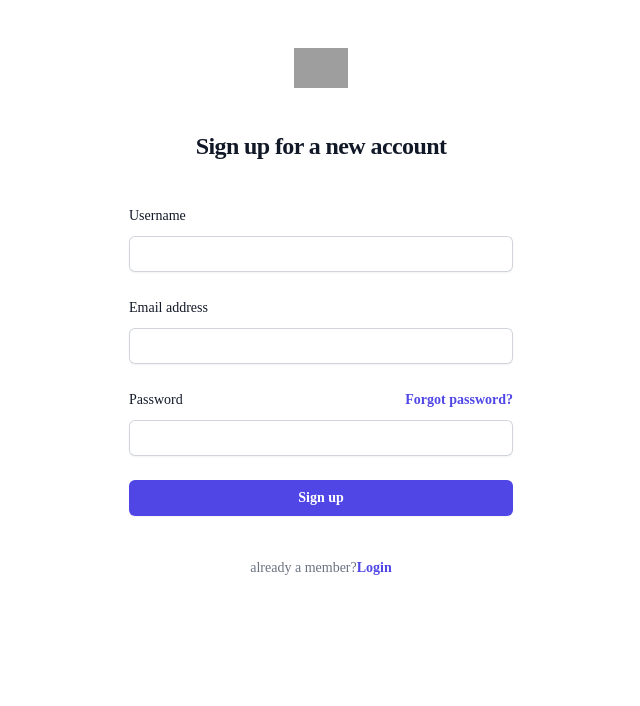
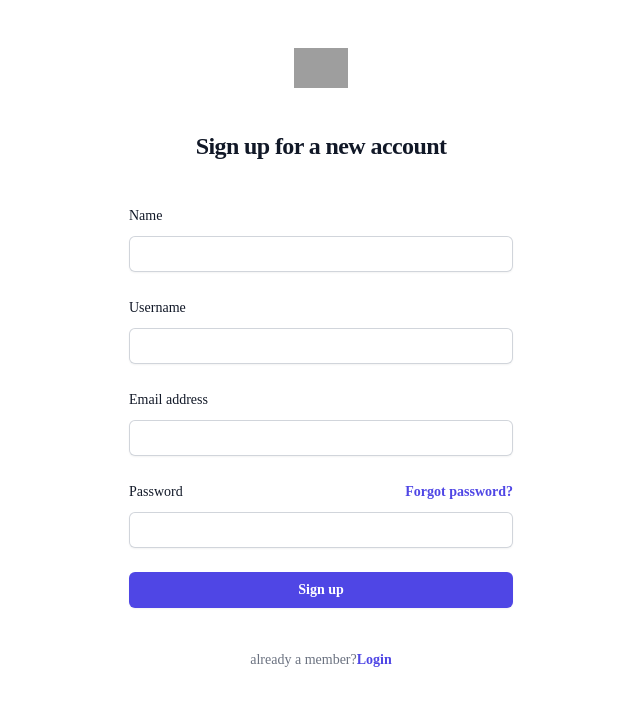
Before and after one commit to kaif-devv/Redux, a React (Vite) app: page /Redux/signup in a window 1280 px wide. Shown: the top 706 px of the page, without its empty margins (319-959 px from the left). Built offline with nearby package versions, Linux system fonts and the light colour scheme; grey boxes are pictures that could not be loaded.

Commit message:
Refactor Login and Nav components

```diff
--- a/src/components/Login.jsx
+++ b/src/components/Login.jsx
@@ -15,8 +15,9 @@ function Login() {
         account.createEmailSession(Lemail, Lpassword).then((response) => {
             console.log(response);
             if (response.$id) {
-            dispatch(login());
-            navigate('/Redux');
+                dispatch(login());
+                navigate('/Redux');
+
             }
         })
     }
--- a/src/components/Nav.jsx
+++ b/src/components/Nav.jsx
@@ -5,6 +5,7 @@ import { useSelector, useDispatch } from 'react-redux';
 import Error from './Error';
 import AddProduct from './AddProduct';
 import { useNavigate } from 'react-router-dom';
+import { account } from '../appwrite/appwriteConfig';
 
 
 function Nav() {
@@ -12,12 +13,21 @@ function Nav() {
   const count = useSelector((store) => store.basket.ammount);
   const authentication = useSelector((store) => store.basket.auth);
   const navigate = useNavigate(); // Moved useNavigate to the top level
+  const [name, setName] = React.useState('');
+  const infopromise = account.get();
+  infopromise.then((response) => {
+    console.log(response);
+    setName(response.name);
+  });
+
+
 
   useEffect(() => {
     if (!authentication) {
       navigate('/Redux/login');
     }
   }, [authentication, navigate]);
+
 
   function handleLogout() {
     try {
@@ -38,6 +48,7 @@ function Nav() {
     <>
       <div className="px-14 flex justify-between text-2xl font-semibold">
         <h1>HOME</h1>
+       <p className='text-xl'>Hello &nbsp; {name.slice(0,1).toUpperCase()}{name.slice(1).toLocaleLowerCase()}</p>
         <div>
           <div >
             <img className='h-10 w-10' src='https://cdn.iconscout.com/icon/free/png-512/free-cart-393-460366.png?f=webp&w=256' />
--- a/src/components/Signup.jsx
+++ b/src/components/Signup.jsx
@@ -4,6 +4,7 @@ import { account } from '../appwrite/appwriteConfig';
 import { useNavigate } from 'react-router-dom';
 function Signup() {
     const navigate = useNavigate();
+    const [Runame, setRuname] = useState('');
     const [Rname, setRname] = useState('');
     const [Remail, setRemail] = useState('');
     const [Rpassword, setRpassword] = useState('');
@@ -12,7 +13,7 @@ function Signup() {
         e.preventDefault();
         console.log('handleSignup called');
         try {
-            const response = await account.create(Rname,Remail,Rpassword,);
+            const response = await account.create(Runame,Remail,Rpassword,Rname);
             console.log('Signup response:', response);
             if(response.$id) navigate('/Redux/login');
         } catch (error) {
@@ -29,9 +30,15 @@ function Signup() {
                 <div className="mt-10 sm:mx-auto sm:w-full sm:max-w-sm">
                     <form className="space-y-6" onSubmit={handleSignup}>
                         <div>
-                            <label htmlFor="name" className="block text-sm font-medium leading-6 text-gray-900">Username</label>
+                            <label htmlFor="name" className="block text-sm font-medium leading-6 text-gray-900">Name</label>
                             <div className="mt-2 ">
                                 <input id="name" value={Rname} onChange={(e) => setRname(e.target.value)} name="name" type="text" autoComplete="email" required className="block w-full rounded-md border-0 p-1.5 text-gray-900 shadow-sm ring-1 ring-inset ring-gray-300 placeholder:text-gray-400 focus:ring-2 focus:ring-inset focus:ring-indigo-600 sm:text-sm sm:leading-6" />
+                            </div>
+                        </div>
+                        <div>
+                            <label htmlFor="username" className="block text-sm font-medium leading-6 text-gray-900">Username</label>
+                            <div className="mt-2 ">
+                                <input id="username" value={Runame} onChange={(e) => setRuname(e.target.value)} name="name" type="text" autoComplete="email" required className="block w-full rounded-md border-0 p-1.5 text-gray-900 shadow-sm ring-1 ring-inset ring-gray-300 placeholder:text-gray-400 focus:ring-2 focus:ring-inset focus:ring-indigo-600 sm:text-sm sm:leading-6" />
                             </div>
                         </div>
                         <div>
```
